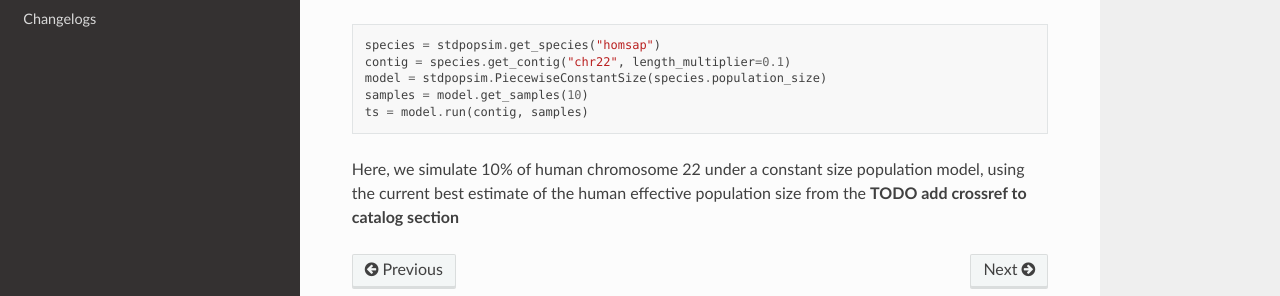
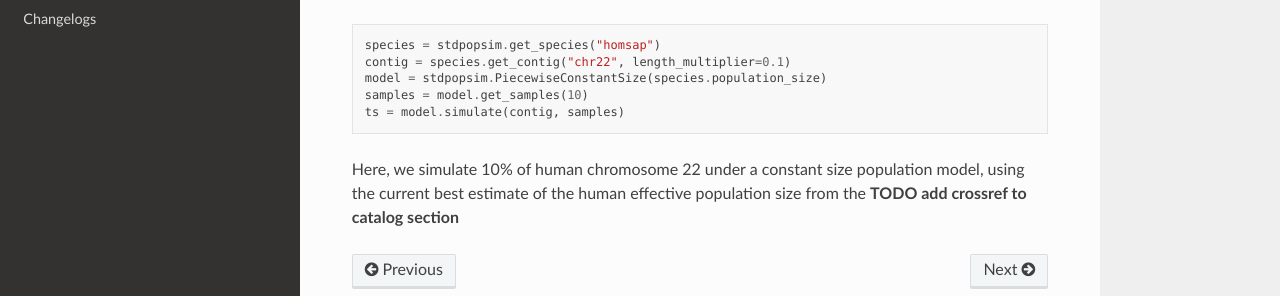
Before and after one commit to popsim-consortium/stdpopsim, a Sphinx documentation site: the page built from docs/tutorial.rst, in a window 1280 px wide. Shown: the part 312-608 px from the top of the page. Built offline with Sphinx 7.4.7 and the Read the Docs theme 2.0.0, drawn with Linux system fonts in a browser that asks for light colours; formulas are drawn with MathJax 3; pages that are not in the unit, such as notebooks, are missing from menus.

Commit message:
Fix error in tutorial.

```diff
--- a/docs/examples.py
+++ b/docs/examples.py
@@ -13,7 +13,7 @@ def generic_models_example():
     contig = species.get_contig("chr22", length_multiplier=0.1)
     model = stdpopsim.PiecewiseConstantSize(species.population_size)
     samples = model.get_samples(10)
-    ts = model.run(contig, samples)
+    ts = model.simulate(contig, samples)
 
 
 
--- a/docs/tutorial.rst
+++ b/docs/tutorial.rst
@@ -114,7 +114,7 @@ the models directly rather than retrieving them from the catalog.
     contig = species.get_contig("chr22", length_multiplier=0.1)
     model = stdpopsim.PiecewiseConstantSize(species.population_size)
     samples = model.get_samples(10)
-    ts = model.run(contig, samples)
+    ts = model.simulate(contig, samples)
 
 
 Here, we simulate 10% of human chromosome 22 under a constant size
```
